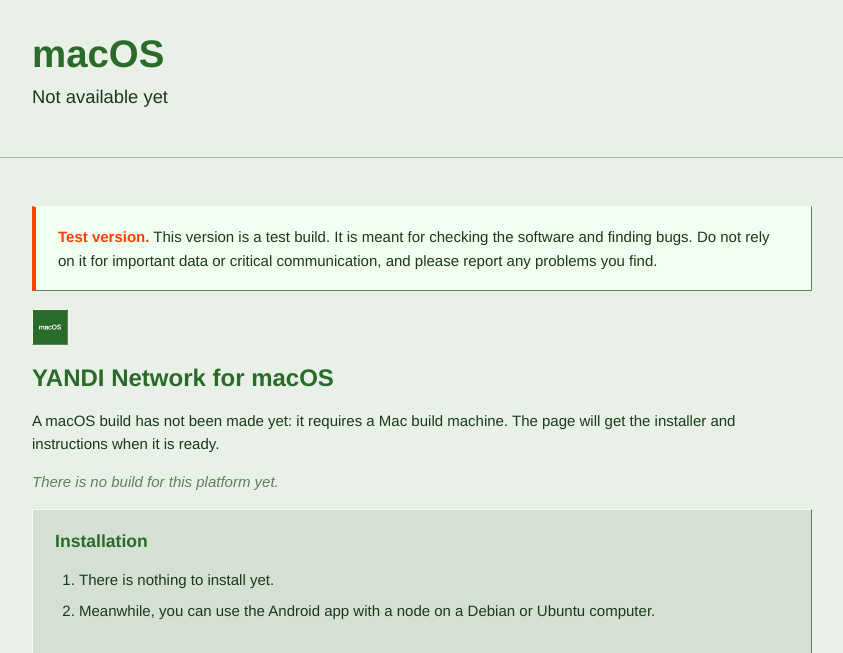
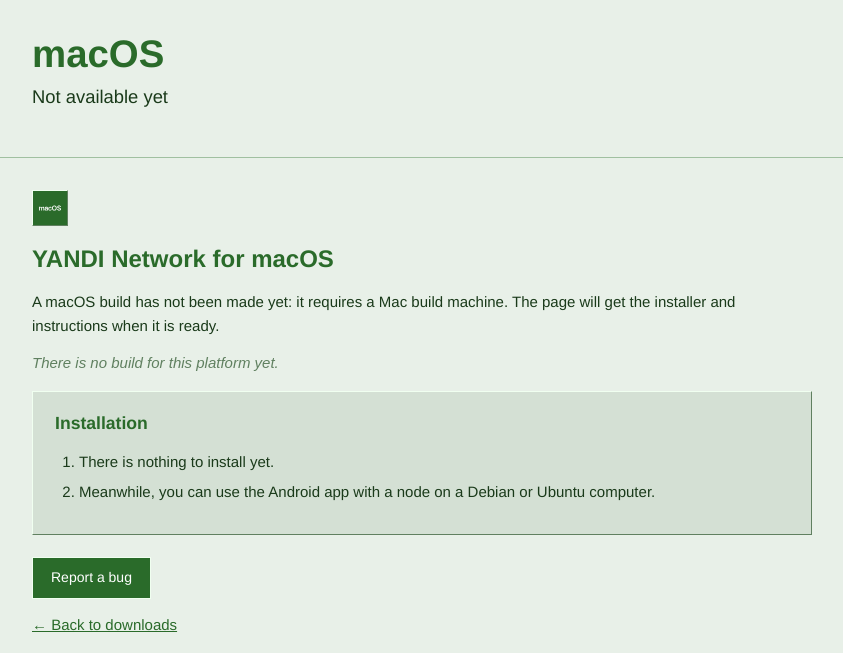
Before and after one commit to ispolkom/node, a PHP site: page /network/downloads/macos/ in a window 1280 px wide. Shown: the part 74-727 px from the top of the page, without its empty margins (132-975 px from the left). Run offline with PHP 8.4, Linux system fonts and the light colour scheme; some web fonts are replaced.

Commit message:
docs(site): remove blanket test build warning

```diff
--- a/deploy/site/yandi.su/network/downloads/_page.php
+++ b/deploy/site/yandi.su/network/downloads/_page.php
@@ -1,14 +1,13 @@
 <?php
 require_once __DIR__ . '/../../includes/releases.php';
-$pageTitle = 'Download YANDI for ' . $downloadPlatform . ' — test build';
-$pageDescription = 'Download YANDI for ' . $downloadPlatform . ': installation instructions, version, release date and checksums. ' . $downloadStatus . '. Test build for finding bugs.';
+$pageTitle = 'Download YANDI for ' . $downloadPlatform;
+$pageDescription = 'Download YANDI for ' . $downloadPlatform . ': installation instructions, version, release date and checksums. ' . $downloadStatus . '.';
 $activeNav = 'network';
 require __DIR__ . '/../../includes/header.php';
 $rel = $downloadRelease !== null ? (YANDI_RELEASES[$downloadRelease] ?? null) : null;
 ?>
 <section class="hero"><div class="container"><h1><?= e($downloadPlatform) ?></h1><p class="lead"><?= e($downloadStatus) ?></p></div></section>
 <section><div class="container"><div class="download-detail">
-    <div class="notice"><strong>Test version.</strong> This version is a test build. It is meant for checking the software and finding bugs. Do not rely on it for important data or critical communication, and please report any problems you find.</div>
     <span class="platform-icon-shell"><img class="platform-icon" src="<?= e($downloadIcon) ?>" alt="<?= e($downloadPlatform) ?>"></span>
     <h2>YANDI Network for <?= e($downloadPlatform) ?></h2>
     <p><?= e($downloadDescription) ?></p>
--- a/deploy/site/yandi.su/network/index.php
+++ b/deploy/site/yandi.su/network/index.php
@@ -5,7 +5,7 @@ $activeNav = 'network';
 require __DIR__ . '/../includes/header.php';
 ?>
 <section class="hero"><div class="container"><h1>YANDI Network</h1><p class="lead">A private community network built by its participants.</p><p>YANDI Network is one direction of the YANDI ecosystem, not the whole of YANDI. Participants can run their own nodes and connect trusted devices and communities.</p></div></section>
-<section class="downloads-section"><div class="container"><h2>Downloads</h2><div class="notice"><strong>Test version.</strong> This version is a test build. It is meant for checking the software and finding bugs. Do not rely on it for important data or critical communication, and please report any problems you find.</div><p>YANDI client downloads and platform resources. Test builds are available for Android, Debian, Ubuntu and Windows; other platforms are not built yet.</p><div class="download-grid">
+<section class="downloads-section"><div class="container"><h2>Downloads</h2><p>YANDI client downloads and platform resources. Test builds are available for Android, Debian, Ubuntu and Windows; other platforms are not built yet.</p><div class="download-grid">
 <article class="card download-card is-ready"><span class="platform-icon-shell"><img class="platform-icon" src="/assets/icons/android.svg" alt="Android"></span><div><h3>Android</h3><p class="download-status">Test build available</p></div><a class="card-link" href="/network/downloads/android/">Details</a></article>
 <article class="card download-card is-ready"><span class="platform-icon-shell"><img class="platform-icon" src="/assets/icons/debian.svg" alt="Debian"></span><div><h3>Debian</h3><p class="download-status">Test build available</p></div><a class="card-link" href="/network/downloads/debian/">Details</a></article>
 <article class="card download-card is-ready"><span class="platform-icon-shell"><img class="platform-icon" src="/assets/icons/ubuntu.svg" alt="Ubuntu"></span><div><h3>Ubuntu</h3><p class="download-status">Test build available</p></div><a class="card-link" href="/network/downloads/ubuntu/">Details</a></article>
--- a/deploy/site/yandi.su/ru/network/downloads/_page.php
+++ b/deploy/site/yandi.su/ru/network/downloads/_page.php
@@ -1,14 +1,13 @@
 <?php
 require_once __DIR__ . '/../../../includes/releases.php';
-$pageTitle = 'Скачать YANDI для ' . $downloadPlatform . ' — тестовая сборка';
-$pageDescription = 'Скачать YANDI для ' . $downloadPlatform . ': инструкция по установке, версия, дата выпуска и контрольные суммы. ' . $downloadStatus . '. Тестовая сборка для поиска ошибок.';
+$pageTitle = 'Скачать YANDI для ' . $downloadPlatform;
+$pageDescription = 'Скачать YANDI для ' . $downloadPlatform . ': инструкция по установке, версия, дата выпуска и контрольные суммы. ' . $downloadStatus . '.';
 $activeNav = 'network';
 require __DIR__ . '/../../includes/header.php';
 $rel = $downloadRelease !== null ? (YANDI_RELEASES[$downloadRelease] ?? null) : null;
 ?>
 <section class="hero"><div class="container"><h1><?= e($downloadPlatform) ?></h1><p class="lead"><?= e($downloadStatus) ?></p></div></section>
 <section><div class="container"><div class="download-detail">
-    <div class="notice"><strong>Тестовая версия.</strong> Данная версия тестовая и служит для проверки и выявления багов. Не доверяйте ей важные данные и критически важную связь, а о найденных ошибках сообщайте.</div>
     <span class="platform-icon-shell"><img class="platform-icon" src="<?= e($downloadIcon) ?>" alt="<?= e($downloadPlatform) ?>"></span>
     <h2>YANDI Network для <?= e($downloadPlatform) ?></h2>
     <p><?= e($downloadDescription) ?></p>
--- a/deploy/site/yandi.su/ru/network/index.php
+++ b/deploy/site/yandi.su/ru/network/index.php
@@ -10,7 +10,7 @@ require __DIR__ . '/../includes/header.php';
     <p>YANDI Network — одно из направлений экосистемы YANDI, а не вся YANDI. Участники могут разворачивать собственные ноды и устанавливать соединения между доверенными устройствами.</p>
 </div></section>
 <section class="downloads-section"><div class="container">
-    <h2>Загрузки</h2><div class="notice"><strong>Тестовая версия.</strong> Данная версия тестовая и служит для проверки и выявления багов. Не доверяйте ей важные данные и критически важную связь, а о найденных ошибках сообщайте.</div>
+    <h2>Загрузки</h2>
     <p>Загрузки клиента YANDI и материалы для платформ. Тестовые сборки есть для Android, Debian, Ubuntu и Windows; для остальных платформ сборок пока нет.</p>
     <div class="download-grid">
 <article class="card download-card is-ready"><span class="platform-icon-shell"><img class="platform-icon" src="/assets/icons/android.svg" alt="Android"></span><div><h3>Android</h3><p class="download-status">Тестовая сборка доступна</p></div><a class="card-link" href="/ru/network/downloads/android/">Подробнее</a></article>
```
